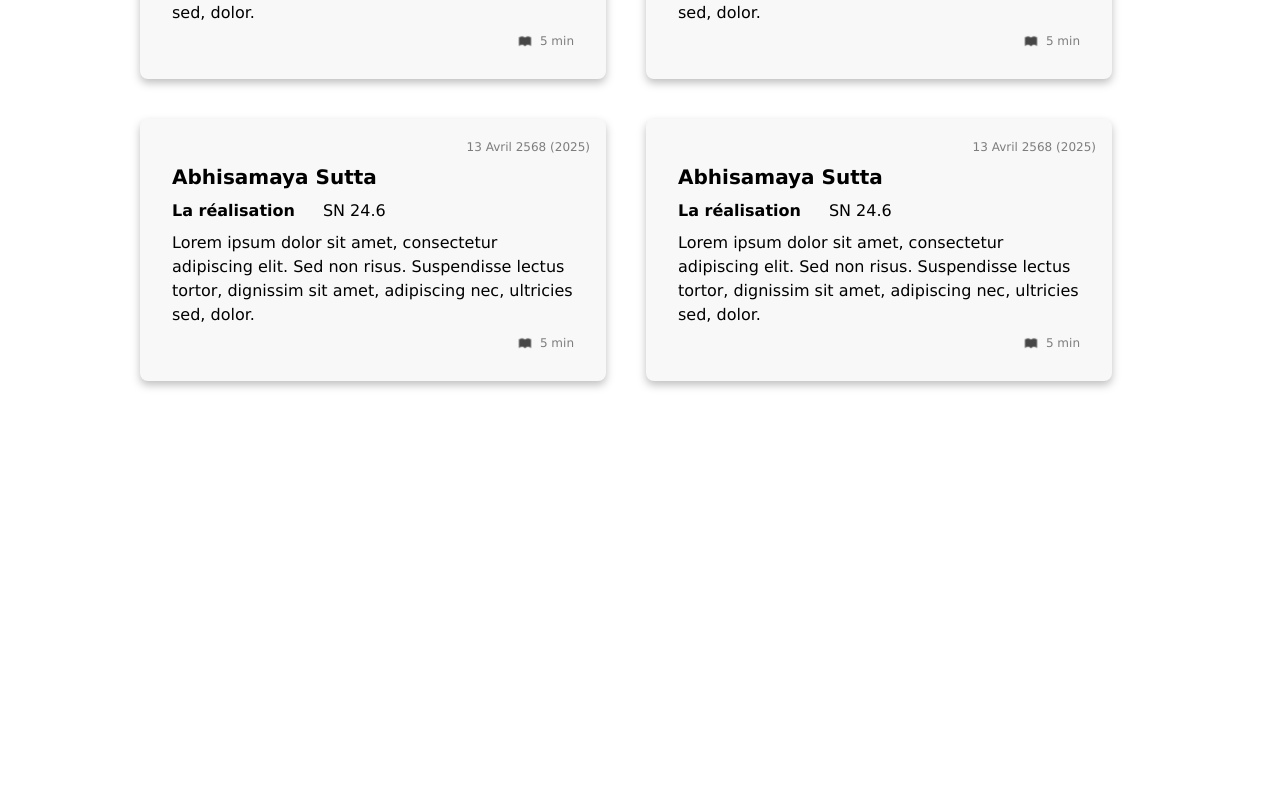
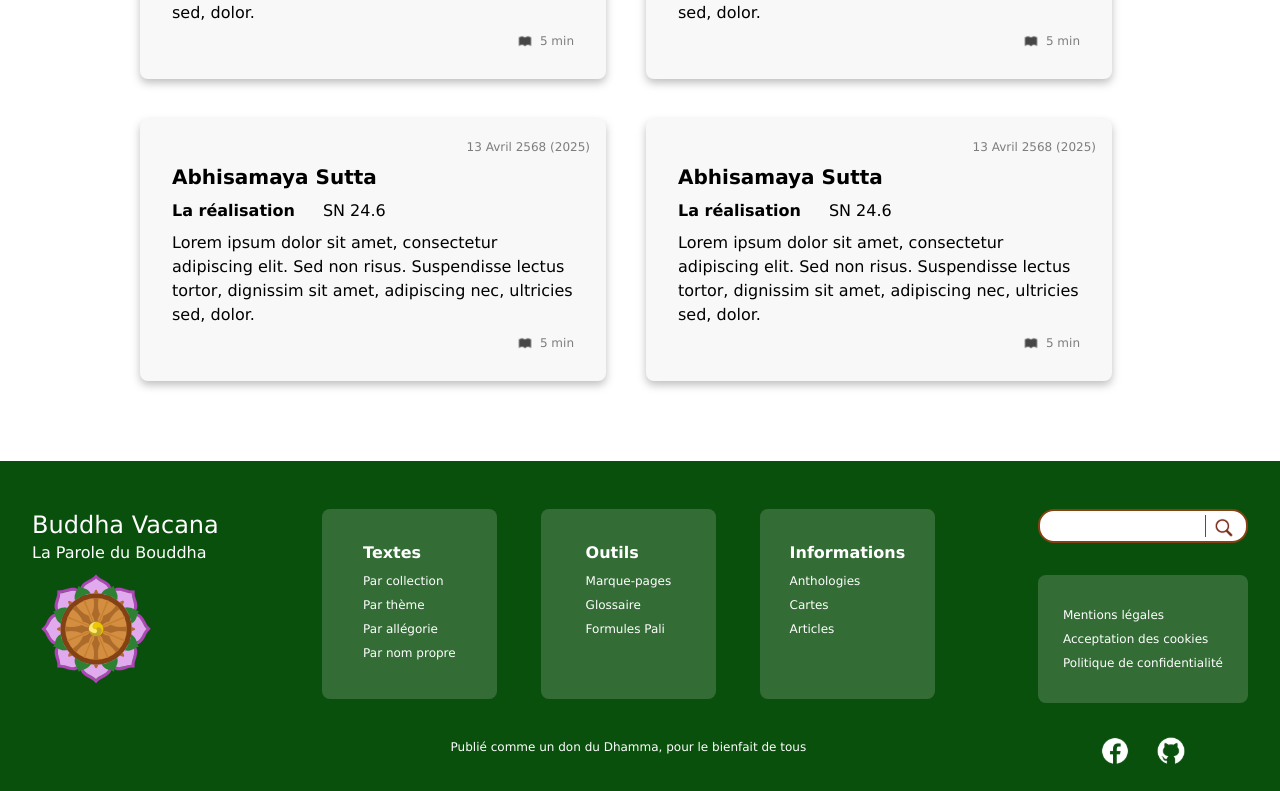
Before and after one commit to LaniakeanDev/buddha-vacana, a Next.js app: page / in a window 1280 px wide. Shown: the part 2443-3234 px from the top of the page. Before the commit the page ends 2904 px from the top, so only its background shows below. Built offline with nearby package versions, Linux system fonts and the light colour scheme.

Commit message:
eva/footer

```diff
--- a/app/components/BVFooter.tsx
+++ b/app/components/BVFooter.tsx
@@ -1,3 +1,80 @@
-export default function Footer() {
-  return <footer></footer>;
+import BVLogo from '@/public/assets/svg/bv-logo.svg';
+import FacebookIcon from '@/public/assets/svg/facebook.svg';
+import GithubIcon from '@/public/assets/svg/github.svg';
+import { BVSVGAsset } from './BVAsset';
+import BVSearchbar from './BVSearchbar';
+import './styles/footer.css';
+
+export default function BVFooter() {
+  const whiteBoxStyle = 'bg-[#d9d9d9]/20 pt-8 rounded-lg';
+  const whiteBlockStyle = `${whiteBoxStyle} w-[175px] h-[190px]`;
+  return (
+    <footer className="px-8 pb-6 pt-12 w-full flex flex-row justify-between items-start bg-bvdark-green footer">
+      <div>
+        <h4 className="text-2xl text-white">Buddha Vacana</h4>
+        <p>La Parole du Bouddha</p>
+        <BVSVGAsset
+          SVGAsset={BVLogo}
+          alt="Logo représentant une roue du Dhamma dans un lotus"
+          containerClassName="w-32 h-32"
+        />
+      </div>
+      <div>
+        <div className="flex flex-row gap-11">
+          <div className={whiteBlockStyle}>
+            <div className="w-full grid place-items-center">
+              <div className="flex flex-col gap-2">
+                <h6 className="font-bold text-white">Textes</h6>
+                <p className="text-xs">Par collection</p>
+                <p className="text-xs">Par thème</p>
+                <p className="text-xs">Par allégorie</p>
+                <p className="text-xs">Par nom propre</p>
+              </div>
+            </div>
+          </div>
+          <div className={whiteBlockStyle}>
+            <div className="w-full grid place-items-center">
+              <div className="flex flex-col gap-2">
+                <h6 className="font-bold">Outils</h6>
+                <p className="text-xs">Marque-pages</p>
+                <p className="text-xs">Glossaire</p>
+                <p className="text-xs">Formules Pali</p>
+              </div>
+            </div>
+          </div>
+          <div className={whiteBlockStyle}>
+            <div className="w-full grid place-items-center">
+              <div className="flex flex-col gap-2">
+                <h6 className="font-bold">Informations</h6>
+                <p className="text-xs">Anthologies</p>
+                <p className="text-xs">Cartes</p>
+                <p className="text-xs">Articles</p>
+              </div>
+            </div>
+          </div>
+        </div>
+        <div className="grid place-items-center mt-10">
+          <p className="text-xs">Publié comme un don du Dhamma, pour le bienfait de tous</p>
+        </div>
+      </div>
+      <div>
+        <BVSearchbar className="mb-8" />
+        <div className={`${whiteBoxStyle} pb-8`}>
+          <div className="w-full grid place-items-center">
+            <div className="flex flex-col gap-2">
+              <p className="text-xs">Mentions légales</p>
+              <p className="text-xs">Acceptation des cookies</p>
+              <p className="text-xs">Politique de confidentialité</p>
+            </div>
+          </div>
+        </div>
+        <div className="w-full grid place-items-center mt-8">
+          <div className="flex flex-row gap-6">
+            <FacebookIcon />
+            <GithubIcon />
+          </div>
+        </div>
+      </div>
+    </footer>
+  );
 }
--- a/app/components/BVHero.tsx
+++ b/app/components/BVHero.tsx
@@ -11,7 +11,7 @@ export default function BVHero() {
         sizes="100vw"
         fill
       />
-      <BVSearchbar className="absolute top-4 right-4 w-[210px]" />
+      <BVSearchbar className="absolute top-4 right-4" />
       <div className="relative z-10 ml-36 pt-32 w-4/5">
         <div className="p-4 w-[472px]">
           <p className="text-justify mb-4">
--- a/app/components/BVSearchbar.tsx
+++ b/app/components/BVSearchbar.tsx
@@ -2,13 +2,13 @@ import { BVSVGAsset } from './BVAsset';
 import Search from '@/public/assets/svg/search.svg';
 
 interface BVSearchbarProps {
-  className: string;
+  className?: string;
 }
 
 export default function BVSearchbar({ className }: BVSearchbarProps) {
   return (
     <div
-      className={`border-2 border-bvrobe-dark rounded-2xl h-[34px] bg-white z-10 flex flex-row items-center ${className}`}
+      className={`border-2 border-bvrobe-dark rounded-2xl w-[210px] h-[34px] bg-white z-10 flex flex-row items-center ${className}`}
     >
       <input type="text" className="w-4/5" />
       <div className="w-0 h-[22px] border-l-1 border-bvrobe-dark mr-2" />
--- /dev/null
+++ b/app/components/styles/footer.css
@@ -0,0 +1,6 @@
+@import 'tailwindcss';
+
+.footer p,
+.footer h6 {
+  @apply text-white;
+}
--- a/app/layout.tsx
+++ b/app/layout.tsx
@@ -1,6 +1,7 @@
 import type { Metadata } from 'next';
 import './globals.css';
 import { dejaVuSans } from '../utils/fonts';
+import BVFooter from './components/BVFooter';
 
 export const metadata: Metadata = {
   title: 'Budhha Vacana - La Parole du Bouddha',
@@ -14,7 +15,10 @@ export default function RootLayout({
 }>) {
   return (
     <html lang="fr" className={`${dejaVuSans.variable}`}>
-      <body className="">{children}</body>
+      <body className="">
+        {children}
+        <BVFooter />
+      </body>
     </html>
   );
 }
```
Also changed, not shown: public/assets/svg/facebook.svg (added), public/assets/svg/github.svg (added).
